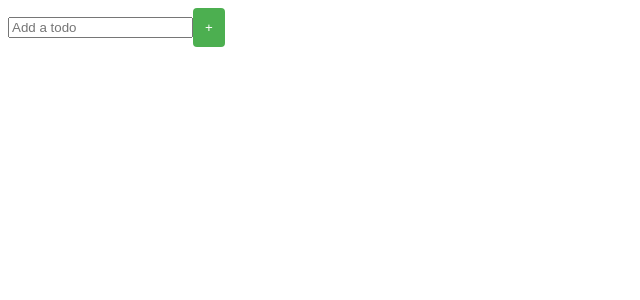
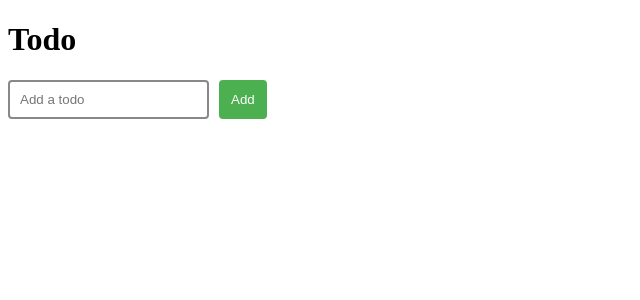
Before and after one commit to brewencoded/Redux-cooked-3-ways, a React app in the folder js/: page / in a window 1280 px wide. Shown: the top 300 px of the page, without its empty margins (0-640 px from the left). Built offline with nearby package versions, Linux system fonts and the light colour scheme.

Commit message:
added styling

```diff
--- a/js/src/views/container/App.tsx
+++ b/js/src/views/container/App.tsx
@@ -20,6 +20,11 @@ export interface IAppProps {
     store: IStore;
 }
 
+const appStyles = {
+    margin: 0,
+    padding: 0
+};
+
 // get a reference to dispatch and attach it to the components
 // by wrapping the SFC and overriding props
 const mapDispatchToForm = (dispatch) => ({
@@ -35,7 +40,8 @@ const App: React.SFC<IAppProps> = ({ store }) => {
     const FormWithDispatch = connect(mapDispatchToForm, store.dispatch)(Form);
     const TodoListWithDispatch = connect(mapDispatchToTodos, store.dispatch)(TodoList);
     return (
-        <div>
+        <div style={appStyles}>
+            <h1>Todo</h1>
             <FormWithDispatch />
             <TodoListWithDispatch
                 todos={store.getState().todo}
--- a/js/src/views/container/Form.tsx
+++ b/js/src/views/container/Form.tsx
@@ -1,5 +1,9 @@
 import * as React from 'react';
 import Todo from '../../models/TodoModel';
+
+const formStyle = {
+    marginBottom: 10
+};
 
 const buttonStyle: React.CSSProperties = {
     backgroundColor: '#4caf50',
@@ -11,6 +15,14 @@ const buttonStyle: React.CSSProperties = {
     padding: '10px',
 };
 
+const inputStyle: React.CSSProperties  = {
+    padding: '10px',
+    borderRadius: 4,
+    border: '2px solid #888',
+    outline: 0,
+    marginRight: 10,
+};
+
 import {
     AddTodo
 } from '../../actions';
@@ -20,8 +32,9 @@ const TodoForm = ({ submit }) => {
     let input;
 
     return (
-        <div>
+        <div style={formStyle}>
             <input
+                style={inputStyle}
                 placeholder="Add a todo"
                 ref={(node) => { input = node; }}
             />
@@ -32,7 +45,7 @@ const TodoForm = ({ submit }) => {
                     input.value = '';
                 }}
             >
-                +
+                Add
             </button>
         </div>
     );
--- a/js/src/views/presentation/Button.tsx
+++ b/js/src/views/presentation/Button.tsx
@@ -12,10 +12,6 @@ const todoStyle: React.CSSProperties = {
     ...baseStyle,
     backgroundColor: '#4caf50',
 };
-const doneStyle: React.CSSProperties = {
-    ...baseStyle,
-    backgroundColor: '#ff3860',
-};
 
 export interface IButtonProps {
     done: boolean;
@@ -25,7 +21,7 @@ export interface IButtonProps {
 const Button: React.SFC<IButtonProps> = (props) => {
     return (
         <button
-            style={props.done ? todoStyle : doneStyle}
+            style={todoStyle}
             onClick={props.onClick}
         >
             {props.done ? 'Remove' : 'Done'}
--- a/js/src/views/presentation/Todo.tsx
+++ b/js/src/views/presentation/Todo.tsx
@@ -1,13 +1,46 @@
 import * as React from 'react';
 
+const liStyle: React.CSSProperties = {
+    overflow: 'hidden',
+    borderBottom: '2px solid #999',
+    padding: '4px',
+};
+
+const pStyle = {
+    backgroundColor: 'transparent',
+    margin: 0,
+    float: 'left',
+    padding: '1px 10px',
+    lineHeight: '2em',
+    marginRight: 10,
+};
+
+const baseStyle: React.CSSProperties = {
+    borderColor: 'transparent',
+    borderRadius: 4,
+    color: 'white',
+    cursor: 'pointer',
+    outline: 0,
+    padding: '10px',
+    float: 'left',
+};
+const todoStyle: React.CSSProperties = {
+    ...baseStyle,
+    backgroundColor: '#4caf50',
+};
+const doneStyle: React.CSSProperties = {
+    ...baseStyle,
+    backgroundColor: '#ff3860',
+};
+
 const Todo = ({ text, id, done, completeTodo, removeTodo }) => (
-    <li key={id}>
-        <p>{text}</p>
+    <li key={id} style={liStyle}>
+        <p style={pStyle}>{text}</p>
         {
             done ?
-            <button onClick={() => removeTodo(id)}>Remove</button>
+            <button style={doneStyle} onClick={() => removeTodo(id)}>Remove</button>
             :
-            <button onClick={() => completeTodo(id)}>Complete</button>
+            <button style={todoStyle} onClick={() => completeTodo(id)}>Complete</button>
         }
     </li>
 );
--- a/js/src/views/presentation/TodoList.tsx
+++ b/js/src/views/presentation/TodoList.tsx
@@ -6,6 +6,12 @@ import {
     AddTodo
 } from '../../actions';
 
+const ulStyles = {
+    margin: 0,
+    padding: 0,
+    listStyleType: 'none',
+};
+
 const TodoList = ({ todos, completeTodo, removeTodo }) => {
     // Input tracker
     const list = todos.map((todo) => (
@@ -13,7 +19,7 @@ const TodoList = ({ todos, completeTodo, removeTodo }) => {
     ));
 
     return (
-        <ul>
+        <ul style={ulStyles}>
             {list}
         </ul>
     );
```
